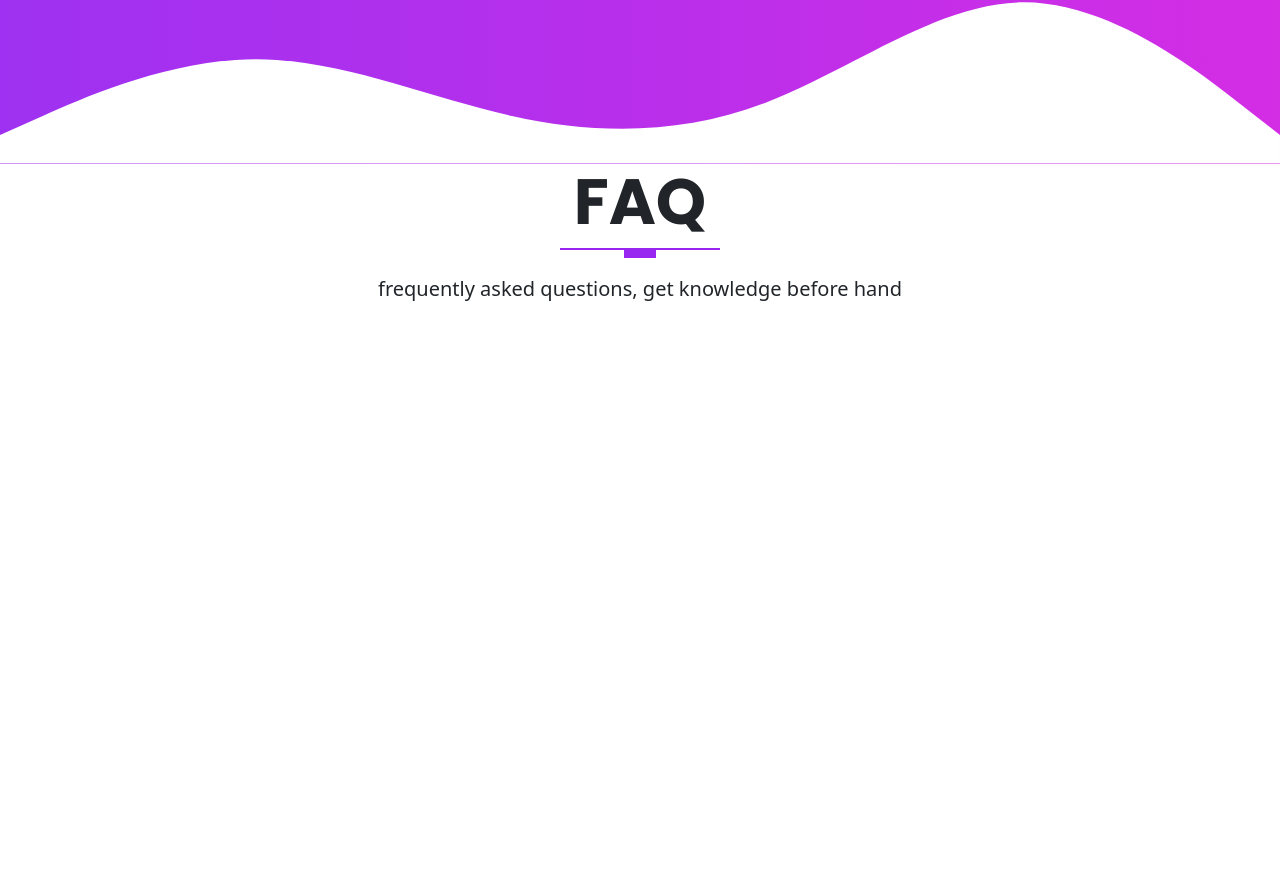
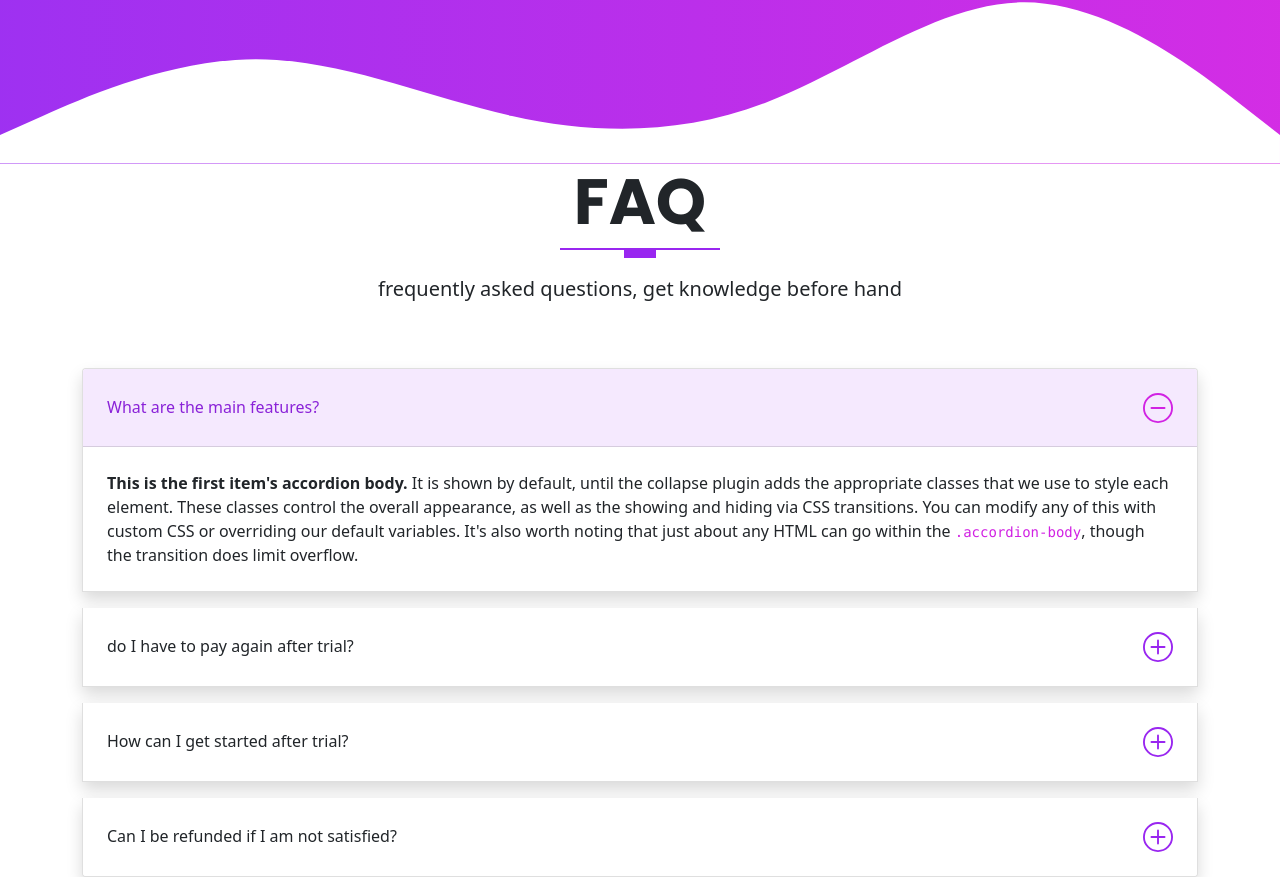
Before and after one commit to Abdulbosit-AiM/bootstrap5-sass, a website: page index.html in a window 1280 px wide. Shown: the part 4143-5020 px from the top of the page. Before the commit the page ends 4447 px from the top, so only its background shows below. Drawn offline with Linux system fonts and the light colour scheme.

Commit message:
finish FAQ section

```diff
--- a/index.html
+++ b/index.html
@@ -450,10 +450,72 @@
         <div class="heading-line"></div>
         <div class="lead">frequently asked questions, get knowledge before hand</div>
       </div>
+
+      <!-- accordion content -->
+      <div class="row mt-5">
+        <div class="col-md-12">
+          <div class="accordion" id="accordionExample">
+            <!-- Accordion Item 1 -->
+            <div class="accordion-item shadow mt-3">
+              <h2 class="accordion-header" id="headingOne">
+                <button class="accordion-button" type="button" data-bs-toggle="collapse" data-bs-target="#collapseOne" aria-expanded="true" aria-controls="collapseOne">
+                  What are the main features?
+                </button>
+              </h2>
+              <div id="collapseOne" class="accordion-collapse collapse show" aria-labelledby="headingOne" data-bs-parent="#accordionExample">
+                <div class="accordion-body">
+                  <strong>This is the first item's accordion body.</strong> It is shown by default, until the collapse plugin adds the appropriate classes that we use to style each element. These classes control the overall appearance, as well as the showing and hiding via CSS transitions. You can modify any of this with custom CSS or overriding our default variables. It's also worth noting that just about any HTML can go within the <code>.accordion-body</code>, though the transition does limit overflow.
+                </div>
+              </div>
+            </div>
+
+            <!-- Accordion Item 2 -->
+            <div class="accordion-item shadow mt-3">
+              <h2 class="accordion-header" id="headingTwo">
+                <button class="accordion-button collapsed" type="button" data-bs-toggle="collapse" data-bs-target="#collapseTwo" aria-expanded="false" aria-controls="collapseTwo">
+                  do I have to pay again after trial?
+                </button>
+              </h2>
+              <div id="collapseTwo" class="accordion-collapse collapse" aria-labelledby="headingTwo" data-bs-parent="#accordionExample">
+                <div class="accordion-body">
+                  <strong>This is the second item's accordion body.</strong> It is hidden by default, until the collapse plugin adds the appropriate classes that we use to style each element. These classes control the overall appearance, as well as the showing and hiding via CSS transitions. You can modify any of this with custom CSS or overriding our default variables. It's also worth noting that just about any HTML can go within the <code>.accordion-body</code>, though the transition does limit overflow.
+                </div>
+              </div>
+            </div>
+
+            <!-- Accordion Item 3 -->
+            <div class="accordion-item shadow mt-3">
+              <h2 class="accordion-header" id="headingThree">
+                <button class="accordion-button collapsed" type="button" data-bs-toggle="collapse" data-bs-target="#collapseThree" aria-expanded="false" aria-controls="collapseThree">
+                  How can I get started after trial?
+                </button>
+              </h2>
+              <div id="collapseThree" class="accordion-collapse collapse" aria-labelledby="headingThree" data-bs-parent="#accordionExample">
+                <div class="accordion-body">
+                  <strong>This is the third item's accordion body.</strong> It is hidden by default, until the collapse plugin adds the appropriate classes that we use to style each element. These classes control the overall appearance, as well as the showing and hiding via CSS transitions. You can modify any of this with custom CSS or overriding our default variables. It's also worth noting that just about any HTML can go within the <code>.accordion-body</code>, though the transition does limit overflow.
+                </div>
+              </div>
+            </div>
+
+            <!-- Accordion Item 4 -->
+            <div class="accordion-item shadow mt-3">
+              <h2 class="accordion-header" id="headingFour">
+                <button class="accordion-button collapsed" type="button" data-bs-toggle="collapse" data-bs-target="#collapseFour">
+                  Can I be refunded if I am not satisfied?
+                </button>
+              </h2>
+              <div id="collapseFour" class="accordion-collapse collapse" aria-labelledby="headingFour" data-bs-parent="#accordionExample">
+                <div class="accordion-body">
+                  <strong>This is the third item's accordion body.</strong> It is hidden by default, until the collapse plugin adds the appropriate classes that we use to style each element. These classes control the overall appearance, as well as the showing and hiding via CSS transitions. You can modify any of this with custom CSS or overriding our default variables. It's also worth noting that just about any HTML can go within the <code>.accordion-body</code>, though the transition does limit overflow.
+                </div>
+              </div>
+            </div>
+
+          </div>
+        </div>
+      </div>
     </div>
   </section>
-
-
 
 
 
--- a/scss/_custom.scss
+++ b/scss/_custom.scss
@@ -21,6 +21,9 @@ $black:    #000;
 
 
 // accordion overwrite
+$accordion-padding-y:                     1.5rem;
+$accordion-padding-x:                     1.5rem ;
+
 $accordion-icon-color:                    $primary;
 $accordion-icon-active-color:             $secondary;
 
```
Also changed, not shown: assets/css/style.css, dist/css/fontawesome.css (added), dist/css/style.css (added), 3 other files.
